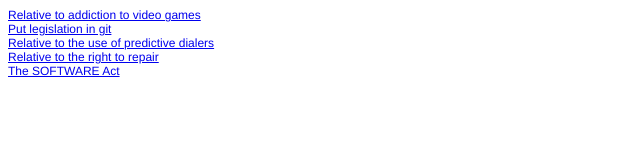
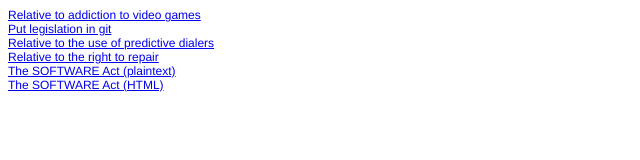
Before and after one commit to cooljeanius/legislation, a plain HTML site: page tech/index.html in a window 1280 px wide. Shown: the whole page, without its empty margins (0-640 px from the left). Drawn offline with Linux system fonts and the light colour scheme.

Commit message:
Update tech/index.html
one additional link

```diff
--- a/tech/index.html
+++ b/tech/index.html
@@ -15,6 +15,7 @@
 <p class="p1"><a href="https://cooljeanius.github.io/legislation/tech/legislative_DVCS.txt">Put legislation in git</a></p>
 <p class="p1"><a href="https://cooljeanius.github.io/legislation/tech/predictive_dialers.txt">Relative to the use of predictive dialers</a></p>
 <p class="p1"><a href="https://cooljeanius.github.io/legislation/tech/Right_To_Repair.txt">Relative to the right to repair</a></p>
-<p class="p1"><a href="https://cooljeanius.github.io/legislation/tech/SOFTWARE_Act.txt">The SOFTWARE Act</a></p>
+<p class="p1"><a href="https://cooljeanius.github.io/legislation/tech/SOFTWARE_Act.txt">The SOFTWARE Act (plaintext)</a></p>
+<p class="p1"><a href="https://cooljeanius.github.io/legislation/tech/SOFTWARE_Act_billText.aspx.html">The SOFTWARE Act (HTML)</a></p>
 </body>
 </html>
```
